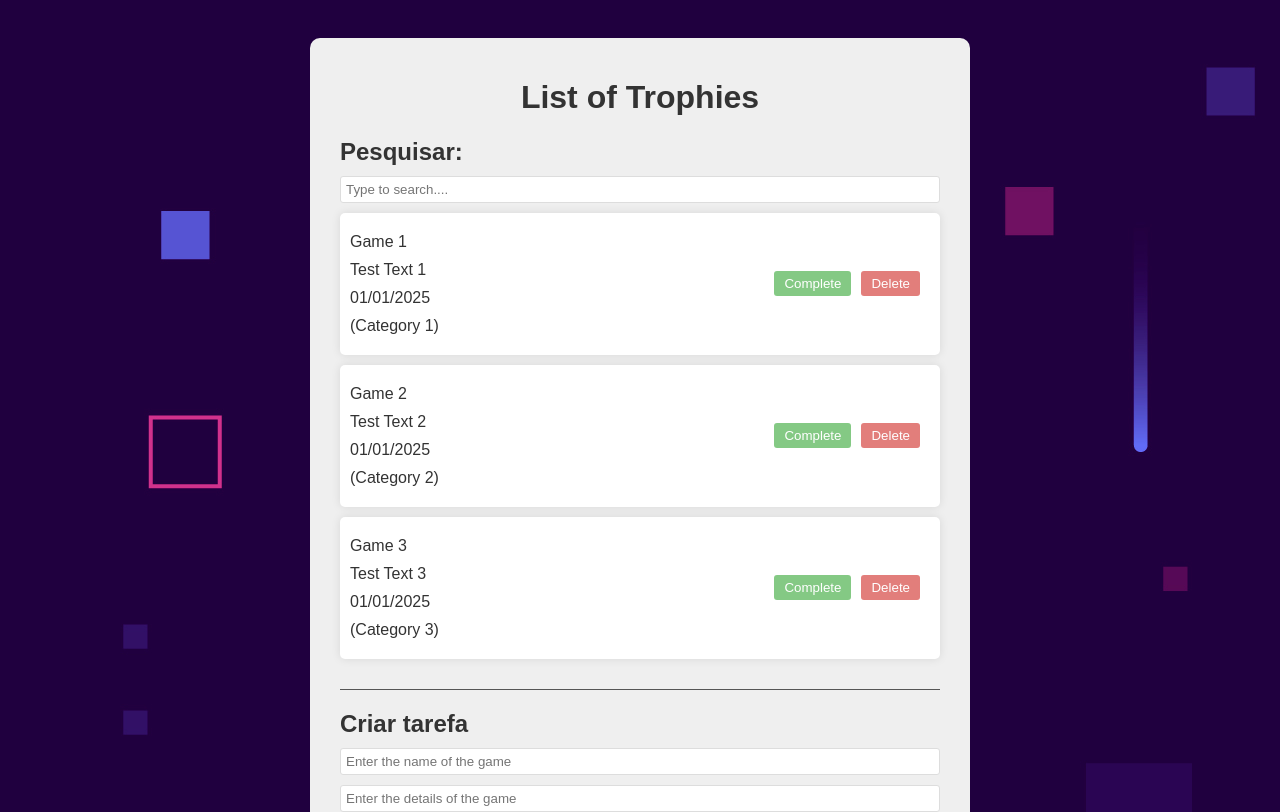
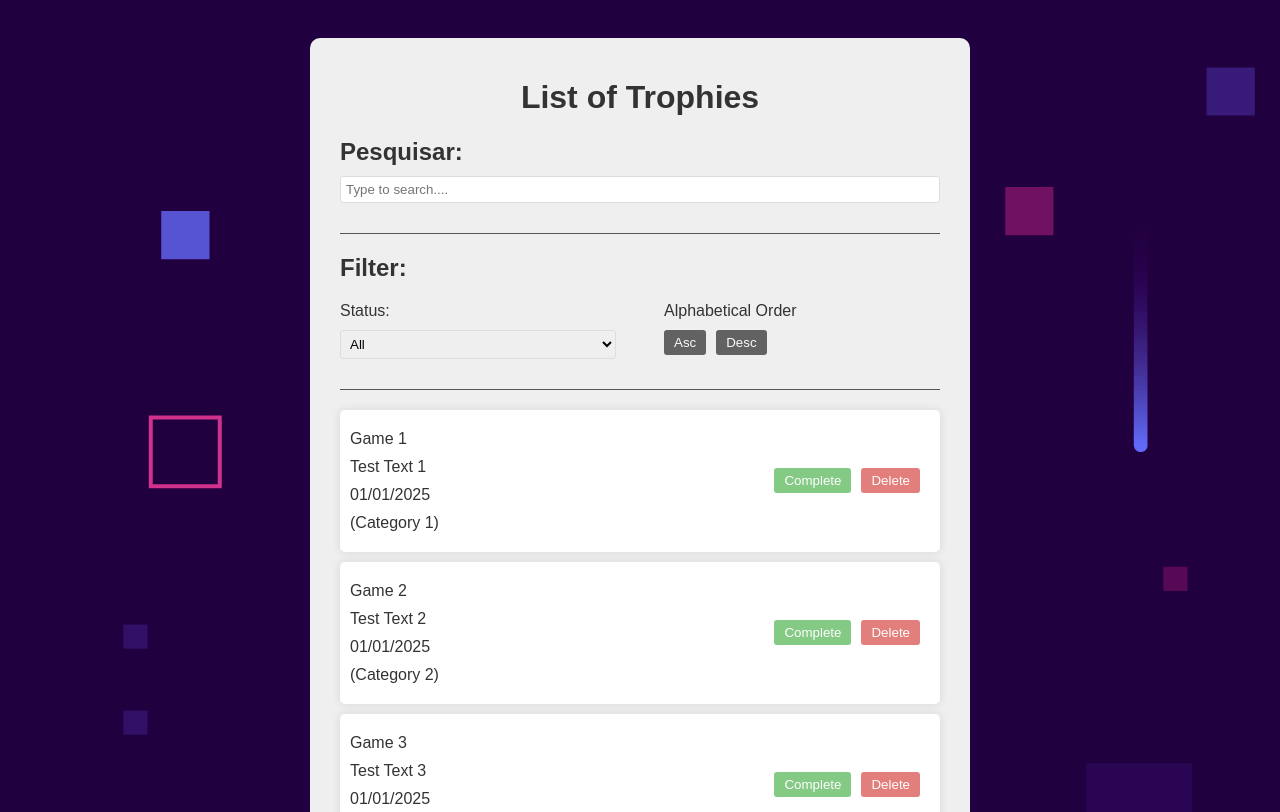
Before and after one commit to DavidGabrielBJorge/TrophyCollectorWebsite, a React (Vite) app: page / in a window 1280 px wide. Shown: the top 812 px of the page. Built offline with nearby package versions, Linux system fonts and the light colour scheme.

Commit message:
add: adding filter about complete/incomplete trophies

```diff
--- a/src/App.css
+++ b/src/App.css
@@ -83,3 +83,19 @@ input, select{
   border-radius: 3px;
   width: 100%;
 }
+/*Filter customization*/
+.filter, .search{
+  border-bottom: 1px solid #555;
+  margin-bottom: 20px;
+  padding-bottom: 20px;
+}
+
+.filter-options{
+  display: flex;
+  justify-content: space-between;
+  gap: 3rem;
+}
+
+.filter-options div{
+  flex: 1 1 0;
+}
--- a/src/App.jsx
+++ b/src/App.jsx
@@ -3,6 +3,7 @@ import './App.css'
 import TrophyList from './components/TrophyList'
 import TrophyForm from './components/TrophyForm'
 import TrophySearch from './components/TrophySearch'
+import TrophyFilter from './components/TrophyFilter'
 
 
 function App() {
@@ -34,6 +35,10 @@ function App() {
   ])
 
   const [search, setSearch]=useState("");
+
+  const [filter, setFilter]=useState("All");//sets the first value to "All",this way all the trophies appear when you start the application.
+  const [sort, setSort] = useState("Asc");
+
 
   const addTrophy = (nameGame, text, category) =>{
 
@@ -75,8 +80,11 @@ function App() {
     <div className='app'>
       <h1>List of Trophies</h1>
       <TrophySearch search={search} setSearch={setSearch}></TrophySearch>
+      <TrophyFilter filter={filter} setFilter={setFilter}></TrophyFilter>
       <div className='trophy-list'>
-        {trophys.filter((trophy)=>
+        {trophys
+          .filter((trophy)=> filter === "All" ? true : filter === "Completed" ? trophy.isCompleted : !trophy.isCompleted)
+          .filter((trophy)=>
             trophy.nameGame.toLowerCase().includes(search.toLowerCase())
           ).map((trophy) => (
           <TrophyList key ={trophy.id} trophy={trophy} removeTrophy={removeTrophy} completeTrophy={completeTrophy}></TrophyList>
--- /dev/null
+++ b/src/components/TrophyFilter.jsx
@@ -0,0 +1,26 @@
+import React from 'react'
+
+const TrophyFilter = ({filter, setFilter}) => {
+  return (
+    <div className='filter'>
+        <h2>Filter:</h2>
+        <div className='filter-options'>
+            <div>
+                <p>Status:</p>
+                <select value={filter} onChange={(e) => setFilter(e.target.value)}>
+                    <option value="All">All</option>
+                    <option value="Completed">Completed</option>
+                    <option value="Incomplete">Incomplete</option>
+                </select>
+            </div>
+            <div>
+                <p>Alphabetical Order</p>
+                <button>Asc</button>
+                <button>Desc</button>
+            </div>
+        </div>
+    </div>
+  )
+}
+
+export default TrophyFilter
```
